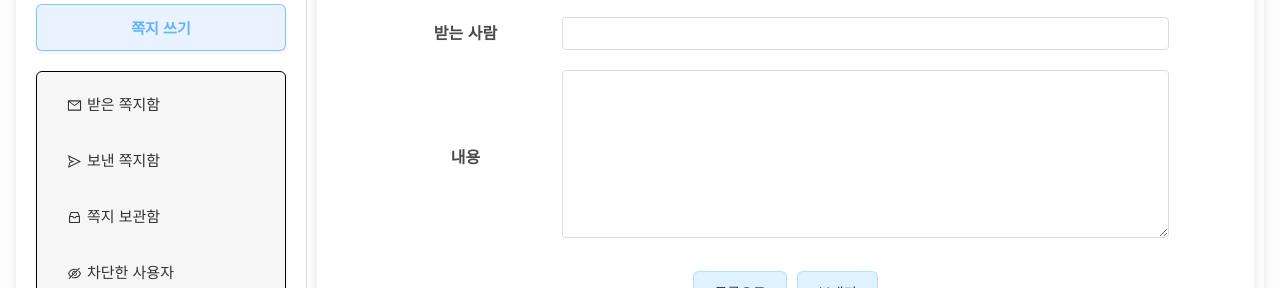
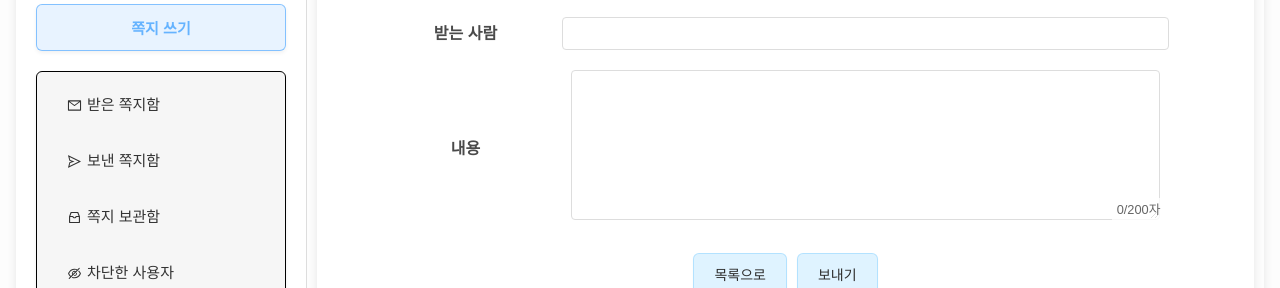
Before and after one commit to oneidsin/withcare_front, a Next.js app: page /msg/send in a window 1280 px wide. Shown: the part 281-569 px from the top of the page. Built offline with nearby package versions, Linux system fonts and the light colour scheme; no server answers.

Commit message:
EDIT MSG PREVIEW

```diff
--- a/src/app/msg/msg.css
+++ b/src/app/msg/msg.css
@@ -357,3 +357,27 @@
     justify-content: center;
     gap: 10px;
 }
+
+.textarea-container {
+    position: relative;
+    width: 100%;
+}
+
+.char-count {
+    position: absolute;
+    bottom: 5px;
+    right: 10px;
+    font-size: 0.8em;
+    color: #666;
+    background-color: rgba(255, 255, 255, 0.8);
+    padding: 2px 5px;
+    border-radius: 3px;
+}
+
+.form-textarea {
+    width: 100%;
+    min-height: 150px;
+    padding: 10px;
+    padding-bottom: 25px;
+    box-sizing: border-box;
+}
--- a/src/app/msg/outbox/page.jsx
+++ b/src/app/msg/outbox/page.jsx
@@ -104,7 +104,11 @@ export default function Outbox() {
                   />
                 </td>
                 <td>{item.receiver_id}</td>
-                <td className='subject-cell'>{item.msg_content}</td>
+                <td className='subject-cell'>
+                  {item.msg_content.length > 30
+                    ? `${item.msg_content.substring(0, 30)}...`
+                    : item.msg_content}
+                </td>
                 <td>{new Date(item.msg_sent_at).toLocaleDateString()}</td>
                 <td>{item.msg_read ? '읽음' : '읽지 않음'}</td>
                 <td>
--- a/src/app/msg/page.jsx
+++ b/src/app/msg/page.jsx
@@ -121,7 +121,11 @@ export default function Inbox() {
               />
             </td>
             <td>{item.sender_id}</td>
-            <td className='subject-cell'>{item.msg_content}</td>
+            <td className='subject-cell'>
+              {item.msg_content.length > 30
+                ? `${item.msg_content.substring(0, 30)}...`
+                : item.msg_content}
+            </td>
             <td>{new Date(item.msg_sent_at).toLocaleDateString()}</td>
             <td>{item.msg_read ? '읽음' : '읽지 않음'}</td>
             <td>
--- a/src/app/msg/send/page.jsx
+++ b/src/app/msg/send/page.jsx
@@ -9,10 +9,14 @@ import Link from 'next/link';
 export default function SendPage(){
 
     const [info, setInfo] = useState({id:'',receiver_id:'',msg_content:''});
+    const [charCount, setCharCount] = useState(0);
     const id = sessionStorage.getItem("id");
     const token = sessionStorage.getItem("token");
 
     const input=(e)=>{
+        if (e.target.name === 'msg_content') {
+            setCharCount(e.target.value.length);
+        }
         setInfo({...info, [e.target.name]: e.target.value});
     }
 
@@ -78,12 +82,18 @@ export default function SendPage(){
                 <tr>
                     <th>내용</th>
                     <td>
+                        <div className="textarea-container">
                             <textarea
                                 name="msg_content"
                                 onChange={input}
                                 value={info.msg_content}
                                 className="form-textarea"
+                                maxLength={200}
                             ></textarea>
+                            <div className="char-count">
+                                {charCount}/200자
+                            </div>
+                        </div>
                     </td>
                 </tr>
                 </tbody>
```
Also changed, not shown: src/app/msg/detail/page.jsx (added). Lines whose indentation alone changed are shown as unchanged.
